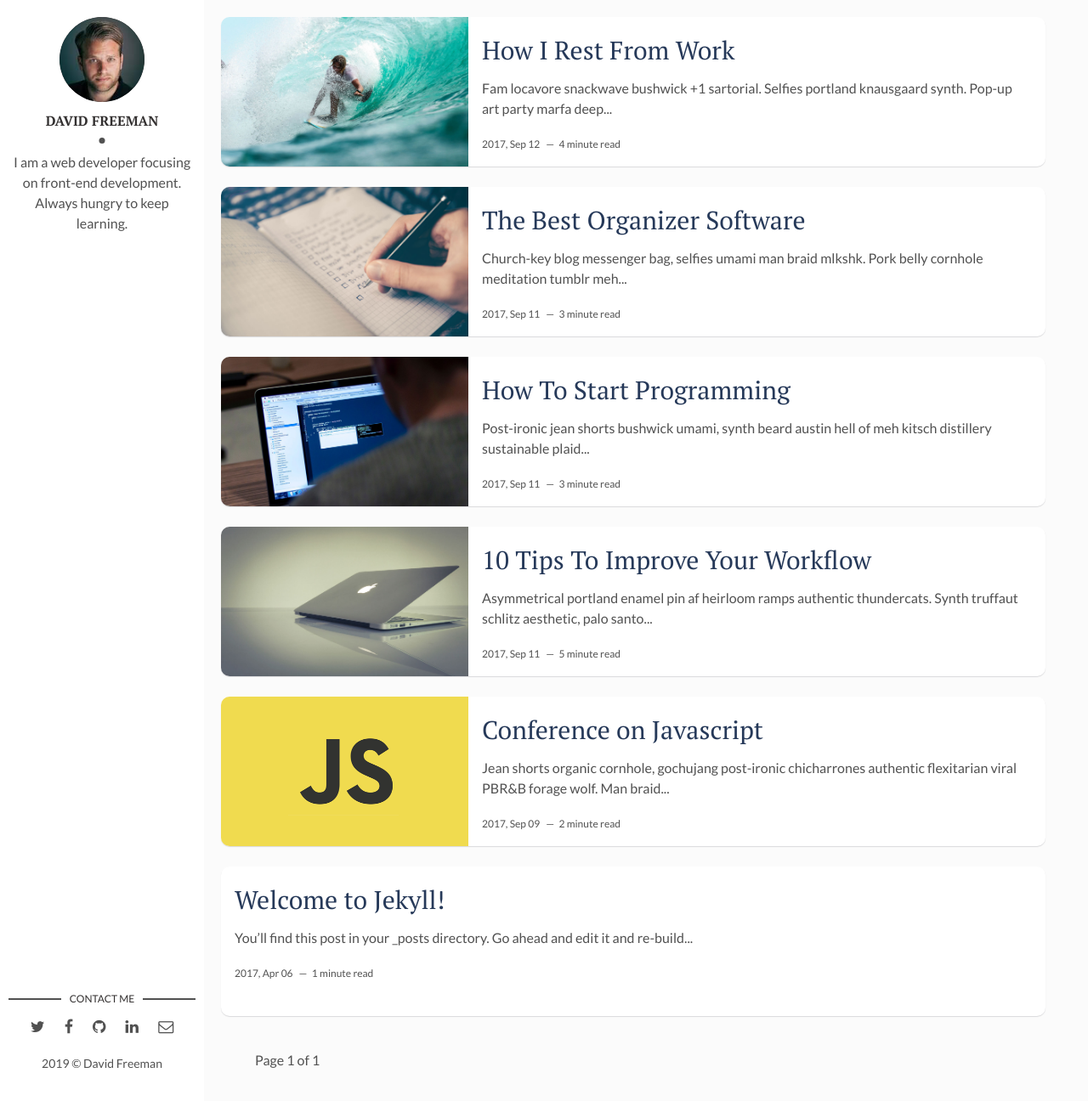
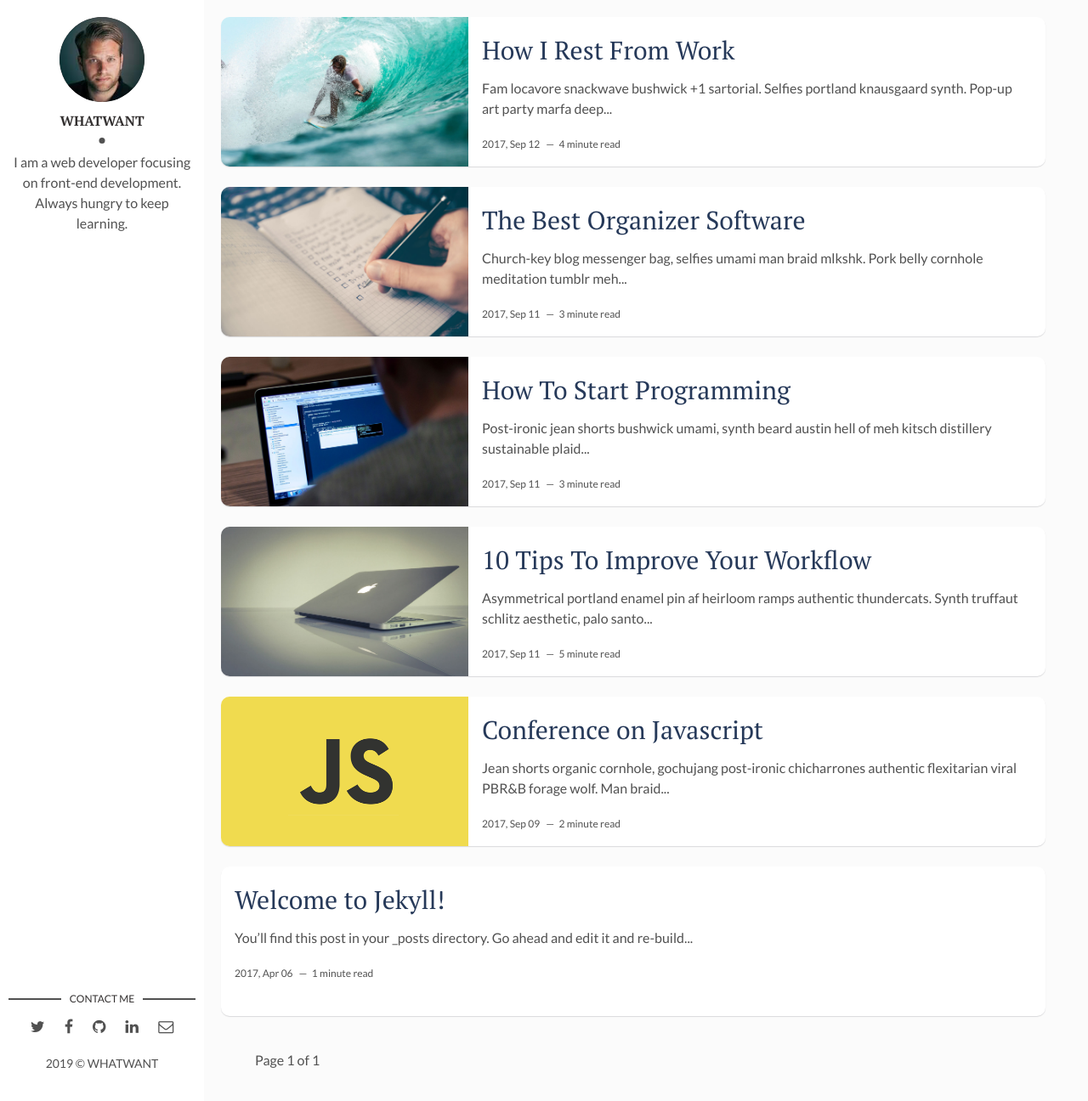
Before and after one commit to what-want/dongtan-news, a Jekyll site: the page built from docs/index.html, in a window 1280 px wide and 1296 px high. Shown: the whole window at 85% size. Built offline with Jekyll 4.4.1, drawn with Linux system fonts in a browser that asks for light colours; the list of posts is cut into pages by our own code.

Commit message:
Update _config.yml

```diff
--- a/docs/_config.yml
+++ b/docs/_config.yml
@@ -1,20 +1,20 @@
-title: Hello, world! I'm David Freeman
+title: Dongtan News
 description: > # this means to ignore newlines until "baseurl:"
   Write an awesome description for your new site here. You can edit this
   line in _config.yml. It will appear in your document head meta (for
   Google search results) and in your feed.xml site description.
 permalink: ':title/'
-baseurl: "/flexible-jekyll" # the subpath of your site, e.g. /blog
-url: "" # the base hostname & protocol for your site, e.g. http://example.com
+baseurl: "/dongtan-news" # the subpath of your site, e.g. /blog
+url: "https://what-want.github.io" # the base hostname & protocol for your site, e.g. http://example.com
 site-twitter: #if your site has a twitter account, enter it here
 
 # Author Settings
-author: David Freeman # add your name
+author: WHATWANT # add your name
 author-img: david-freeman.jpg # add your photo
 about-author: I am a web developer focusing on front-end development. Always hungry to keep learning. # add description
 social-twitter: # add your Twitter handle
 social-facebook: # add your Facebook handle
-social-github: artemsheludko # add your Github handle
+social-github: whatwant # add your Github handle
 social-linkedin: # add your Linkedin handle
 social-email: # add your Email address
 
```
